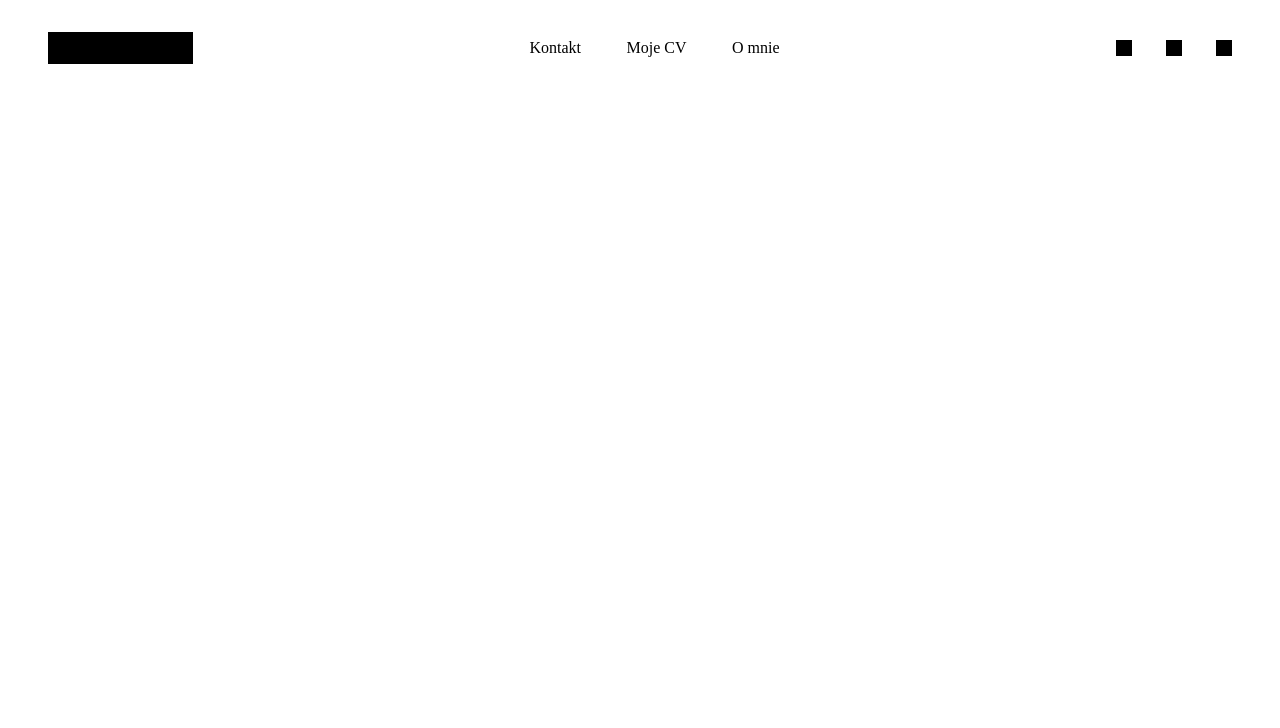
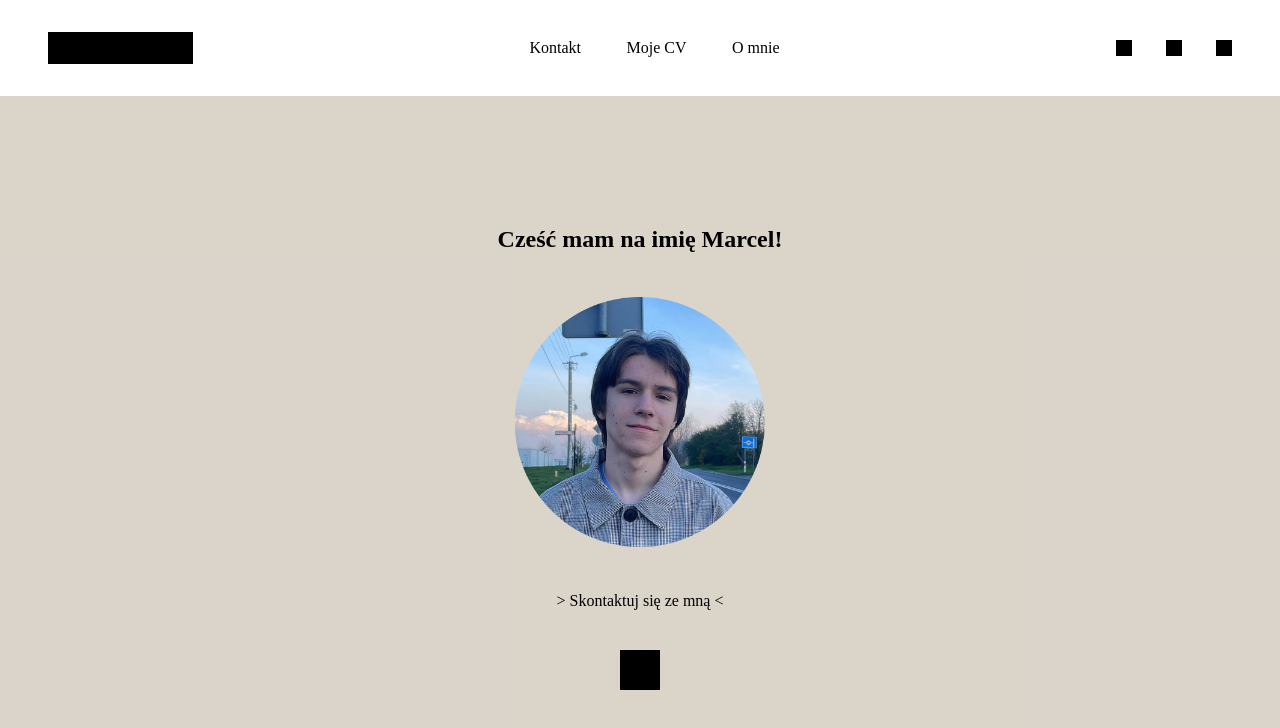
Before and after one commit to Marcel-Siudmak/Marcel-Siudmak.github.io, a plain HTML site: page index.html in a window 1280 px wide. Drawn offline with Linux system fonts and the light colour scheme.

Commit message:
dodanie sekcji home

```diff
--- a/CSS/style.css
+++ b/CSS/style.css
@@ -14,6 +14,9 @@
     }
     #social_media_bar {
         display: none;
+    }
+    #profilowe {
+        width: 30dvh;
     }
   }
 
@@ -36,6 +39,9 @@
         display: flex;
         justify-content: space-between;
     }
+    #profilowe {
+        width: 30dvh;
+    }
 }
 
 /* ------------TABLET < 991px------------ */
@@ -54,6 +60,10 @@
         display: flex;
         justify-content: space-between;
     }
+    #profilowe {
+        width: 250px;
+        margin: 25px;
+    }
 }
 
 /* ------------DESKTOP > 991px------------ */
@@ -71,6 +81,10 @@
         width: 116px;
         display: flex;
         justify-content: space-between;
+    }
+    #profilowe {
+        width: 250px;
+        margin: 25px;
     }
 }
 
@@ -124,3 +138,42 @@ nav #burger {
     width: 16px;
     background-color: black;
 }
+
+/* -----------------SECTION----------------- */
+
+
+#home {
+    height: calc(100dvh - 96px);
+    width: 100dvw;
+    background-color: rgba(197, 187, 171, 0.637);
+    display: flex;
+    justify-content: center;
+    align-items: center;
+}
+
+#home h1 {
+    text-align: center;
+    margin-left: 20px;
+    margin-right: 20px;
+}
+
+#home div {
+    margin-bottom: 0;
+    display: flex;
+    flex-direction: column;
+    align-items: center;
+}
+
+#home a {
+    text-align: center;
+    text-decoration: none;
+    color: black;
+    margin-top: 20px;
+}
+
+#scroll {
+    margin-top: 5dvh;
+    height: 40px;
+    width: 40px;
+    background-color: black;
+}
--- a/index.html
+++ b/index.html
@@ -26,5 +26,17 @@
             <div class="social_media"></div>
         </div>
     </header>
+
+    <main>
+        <section id="home">
+            <div>
+                <h1>Cześć mam na imię Marcel!</h1>
+                <img src="SOURCES/sara.png" alt="zdjęcie profilowe" id="profilowe"/>
+                <a href="">> Skontaktuj się ze mną <</a>
+                <div id="scroll"></div>
+            </div>
+        </section>
+    </main>
+
 </body>
 </html>
```
Also changed, not shown: SOURCES/sara.png (added).
